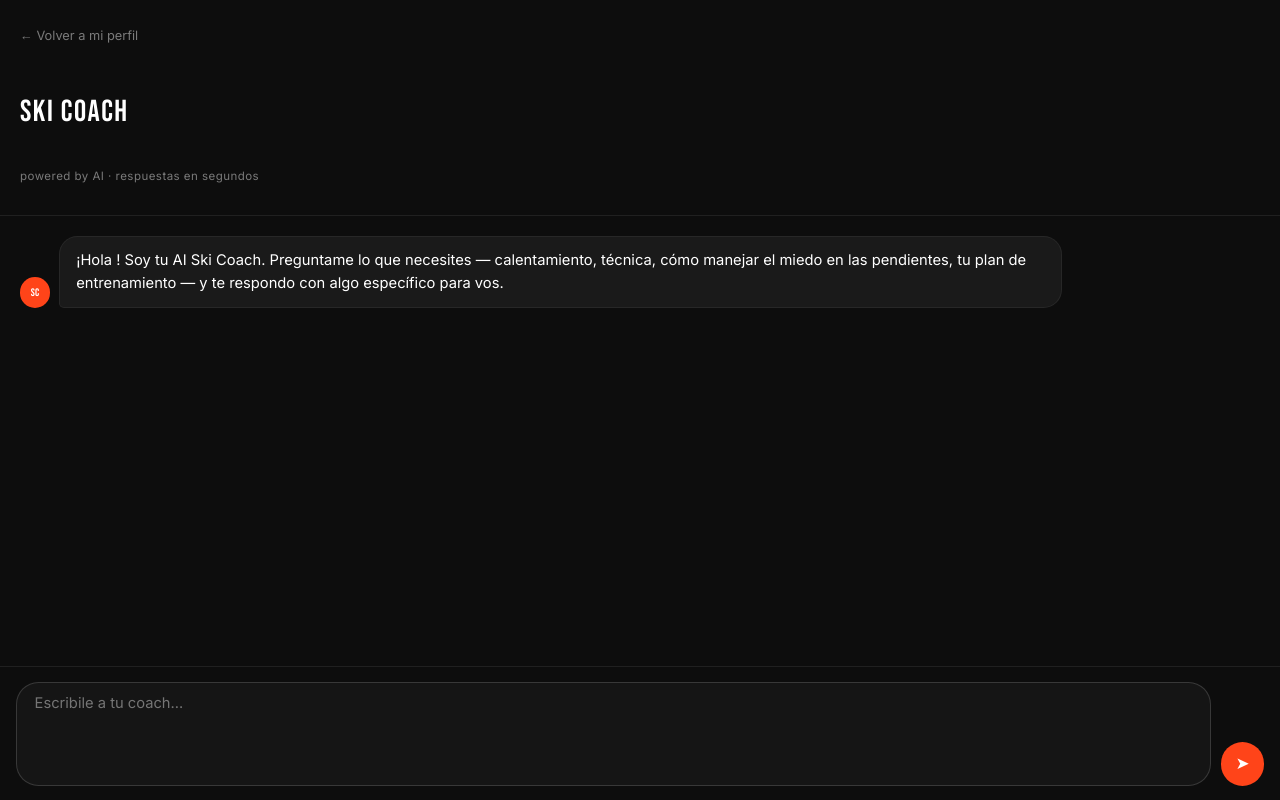
After one commit to santinotorres2204-dot/SKIAPP, a FastAPI app: template backend/app/templates/coach.html in a window 1280 px wide. The commit adds this page. Run offline with FastAPI, Linux system fonts and the light colour scheme; the template is opened without the code that fills it, so the values that code supplies are empty.

Commit message:
feat: AI Ski Coach Chat with mock responses and DB history
Co-Authored-By: Claude Sonnet 5 <noreply@anthropic.com>
Claude-Session: https://claude.ai/code/session_01D1trgT4ahwwADFyy98mbn7

```diff
--- a/backend/app/main.py
+++ b/backend/app/main.py
@@ -5,7 +5,20 @@ from sqlalchemy import text
 from pathlib import Path
 
 from app.database import engine
-from app.routers import achievements, admin, day_logs, passport, ride, runs, ski_ratings, trips, users, video_uploads
+from app.routers import (
+    achievements,
+    admin,
+    chat,
+    coach,
+    day_logs,
+    passport,
+    ride,
+    runs,
+    ski_ratings,
+    trips,
+    users,
+    video_uploads,
+)
 from app.storage import MEDIA_ROOT, SEASON_REVIEWS_ROOT
 
 app = FastAPI(title="Ski App API", version="0.1.0")
@@ -29,6 +42,8 @@ app.include_router(admin.router)
 app.include_router(passport.router)
 app.include_router(runs.router)
 app.include_router(ride.router)
+app.include_router(chat.router)
+app.include_router(coach.router)
 
 
 @app.get("/health")
--- a/backend/app/models/__init__.py
+++ b/backend/app/models/__init__.py
@@ -1,4 +1,5 @@
 from app.models.analysis_result import AnalysisResult
+from app.models.chat_message import ChatMessage
 from app.models.day_log import DayLog
 from app.models.run import Run
 from app.models.season_review import SeasonReview
@@ -20,4 +21,5 @@ __all__ = [
     "SeasonReview",
     "DayLog",
     "Run",
+    "ChatMessage",
 ]
--- a/backend/app/models/enums.py
+++ b/backend/app/models/enums.py
@@ -37,3 +37,8 @@ class AnalysisStatus(str, enum.Enum):
     PENDING = "pending"
     PROCESSED = "processed"
     FAILED = "failed"
+
+
+class ChatRole(str, enum.Enum):
+    USER = "user"
+    ASSISTANT = "assistant"
--- a/backend/app/models/user.py
+++ b/backend/app/models/user.py
@@ -28,3 +28,4 @@ class User(Base):
     day_logs = relationship("DayLog", back_populates="user", cascade="all, delete-orphan")
     joined_trip_links = relationship("TripParticipant", back_populates="user", cascade="all, delete-orphan")
     runs = relationship("Run", back_populates="user", cascade="all, delete-orphan")
+    chat_messages = relationship("ChatMessage", back_populates="user", cascade="all, delete-orphan")
--- a/backend/app/templates/base_user.html
+++ b/backend/app/templates/base_user.html
@@ -439,14 +439,15 @@
     padding: 1.6rem clamp(1.25rem, 4vw, 3rem) 0;
   }
   .site-nav .site-mark { padding: 0; }
-  .nav-ride {
+  .nav-links { display: flex; align-items: center; gap: 1.5rem; }
+  .nav-ride, .nav-coach {
     font-family: 'Bebas Neue', sans-serif;
     letter-spacing: 0.12em;
     font-size: 0.78rem;
     color: var(--flare-dark);
     border-bottom: none;
   }
-  .nav-ride:hover { color: var(--flare); }
+  .nav-ride:hover, .nav-coach:hover { color: var(--flare); }
 </style>
 {% block extra_head %}{% endblock %}
 </head>
@@ -454,7 +455,10 @@
 <nav class="site-nav">
   <a class="site-mark" href="/">Ski App</a>
   {% if user is defined %}
-  <a class="nav-ride" href="/ride?user_id={{ user.id }}">Ride Mode</a>
+  <div class="nav-links">
+    <a class="nav-coach" href="/coach?user_id={{ user.id }}">AI Coach</a>
+    <a class="nav-ride" href="/ride?user_id={{ user.id }}">Ride Mode</a>
+  </div>
   {% endif %}
 </nav>
 {% block content %}{% endblock %}
--- /dev/null
+++ b/backend/app/templates/coach.html
@@ -0,0 +1,309 @@
+{% extends "base_user.html" %}
+{% block title %}AI Ski Coach - {{ user.name }}{% endblock %}
+
+{% block extra_head %}
+<style>
+  /* Chat full-bleed (mismo patron que /ride): se superpone a todo lo demas
+     de base_user.html, incluida la nav. */
+  #coach-root {
+    position: fixed;
+    inset: 0;
+    z-index: 20;
+    background: #0d0d0d;
+    color: #fff;
+    font-family: 'Inter', system-ui, sans-serif;
+    display: flex;
+    flex-direction: column;
+  }
+  .coach-header {
+    flex-shrink: 0;
+    padding: 1.4rem 1.25rem 1.1rem;
+    border-bottom: 1px solid rgba(255, 255, 255, 0.08);
+  }
+  .coach-back {
+    display: inline-block;
+    font-size: 0.8rem;
+    color: rgba(255, 255, 255, 0.45);
+    margin-bottom: 0.7rem;
+    border-bottom: none;
+  }
+  .coach-back:hover { color: rgba(255, 255, 255, 0.8); }
+  .coach-title {
+    font-family: 'Bebas Neue', sans-serif;
+    letter-spacing: 0.05em;
+    font-size: 1.9rem;
+    color: #fff;
+  }
+  .coach-subtitle {
+    font-size: 0.72rem;
+    letter-spacing: 0.04em;
+    color: rgba(255, 255, 255, 0.45);
+    margin-top: 0.25rem;
+  }
+
+  .coach-messages {
+    flex: 1;
+    overflow-y: auto;
+    padding: 1.25rem;
+    display: flex;
+    flex-direction: column;
+    gap: 0.9rem;
+  }
+  .msg-row { display: flex; align-items: flex-end; gap: 0.55rem; max-width: 84%; }
+  .msg-row.user { align-self: flex-end; }
+  .msg-row.assistant { align-self: flex-start; }
+  .msg-avatar {
+    flex-shrink: 0;
+    width: 1.9rem;
+    height: 1.9rem;
+    border-radius: 50%;
+    background: var(--flare);
+    color: #fff;
+    display: flex;
+    align-items: center;
+    justify-content: center;
+    font-family: 'Bebas Neue', sans-serif;
+    font-size: 0.68rem;
+    letter-spacing: 0.02em;
+  }
+  .msg-bubble {
+    padding: 0.75rem 1rem;
+    border-radius: 1.15rem;
+    font-size: 0.92rem;
+    line-height: 1.55;
+    white-space: pre-wrap;
+    word-break: break-word;
+  }
+  .msg-row.user .msg-bubble { background: #e8420a; color: #fff; border-bottom-right-radius: 0.3rem; }
+  .msg-row.assistant .msg-bubble {
+    background: #1a1a1a;
+    color: #fff;
+    border: 1px solid rgba(255, 255, 255, 0.06);
+    border-bottom-left-radius: 0.3rem;
+  }
+
+  .typing-dots { display: flex; align-items: center; gap: 0.3rem; padding: 0.15rem 0.1rem; }
+  .typing-dots span {
+    width: 6px;
+    height: 6px;
+    border-radius: 50%;
+    background: rgba(255, 255, 255, 0.5);
+    animation: typing-pulse 1.2s infinite ease-in-out;
+  }
+  .typing-dots span:nth-child(2) { animation-delay: 0.2s; }
+  .typing-dots span:nth-child(3) { animation-delay: 0.4s; }
+  @keyframes typing-pulse {
+    0%, 60%, 100% { opacity: 0.3; transform: translateY(0); }
+    30% { opacity: 1; transform: translateY(-3px); }
+  }
+
+  .coach-input-bar {
+    flex-shrink: 0;
+    display: flex;
+    align-items: flex-end;
+    gap: 0.6rem;
+    padding: 0.9rem 1rem;
+    padding-bottom: calc(0.9rem + env(safe-area-inset-bottom, 0px));
+    border-top: 1px solid rgba(255, 255, 255, 0.08);
+    background: #0d0d0d;
+  }
+  .coach-input {
+    flex: 1;
+    resize: none;
+    max-height: 6.5rem;
+    border: 1px solid rgba(255, 255, 255, 0.15);
+    border-radius: 1.4rem;
+    background: #151515;
+    color: #fff;
+    padding: 0.65rem 1.1rem;
+    font-family: 'Inter', sans-serif;
+    font-size: 0.92rem;
+    line-height: 1.4;
+  }
+  .coach-input:focus { outline: none; border-color: var(--flare); }
+  .coach-input:disabled { opacity: 0.5; }
+  .coach-send {
+    flex-shrink: 0;
+    width: 2.7rem;
+    height: 2.7rem;
+    border-radius: 50%;
+    border: none;
+    background: var(--flare);
+    color: #fff;
+    cursor: pointer;
+    font-size: 1.05rem;
+    line-height: 1;
+  }
+  .coach-send:disabled { background: #333; color: rgba(255, 255, 255, 0.4); cursor: not-allowed; }
+</style>
+{% endblock %}
+
+{% block content %}
+<div id="coach-root" data-user-id="{{ user.id }}" data-user-name="{{ user.name }}">
+  <header class="coach-header">
+    <a class="coach-back" href="/passport/{{ user.id }}">&larr; Volver a mi perfil</a>
+    <p class="coach-title">SKI COACH</p>
+    <p class="coach-subtitle">powered by AI · respuestas en segundos</p>
+  </header>
+
+  <div class="coach-messages" id="coach-messages"></div>
+
+  <form class="coach-input-bar" id="coach-form">
+    <textarea
+      id="coach-input"
+      class="coach-input"
+      rows="1"
+      maxlength="4000"
+      placeholder="Escribile a tu coach…"
+    ></textarea>
+    <button type="submit" class="coach-send" id="coach-send" aria-label="Enviar">➤</button>
+  </form>
+</div>
+
+<script>
+(function () {
+  var root = document.getElementById('coach-root');
+  var userId = Number(root.dataset.userId);
+  var userName = root.dataset.userName;
+
+  var messagesEl = document.getElementById('coach-messages');
+  var form = document.getElementById('coach-form');
+  var input = document.getElementById('coach-input');
+  var sendBtn = document.getElementById('coach-send');
+
+  function scrollToBottom() {
+    messagesEl.scrollTop = messagesEl.scrollHeight;
+  }
+
+  function renderMessage(role, content) {
+    var row = document.createElement('div');
+    row.className = 'msg-row ' + role;
+
+    if (role === 'assistant') {
+      var avatar = document.createElement('div');
+      avatar.className = 'msg-avatar';
+      avatar.textContent = 'SC';
+      row.appendChild(avatar);
+    }
+
+    var bubble = document.createElement('div');
+    bubble.className = 'msg-bubble';
+    bubble.textContent = content;
+    row.appendChild(bubble);
+
+    messagesEl.appendChild(row);
+    scrollToBottom();
+    return row;
+  }
+
+  function showTyping() {
+    var row = document.createElement('div');
+    row.className = 'msg-row assistant';
+    row.id = 'typing-row';
+
+    var avatar = document.createElement('div');
+    avatar.className = 'msg-avatar';
+    avatar.textContent = 'SC';
+
+    var bubble = document.createElement('div');
+    bubble.className = 'msg-bubble';
+    var dots = document.createElement('div');
+    dots.className = 'typing-dots';
+    dots.innerHTML = '<span></span><span></span><span></span>';
+    bubble.appendChild(dots);
+
+    row.appendChild(avatar);
+    row.appendChild(bubble);
+    messagesEl.appendChild(row);
+    scrollToBottom();
+  }
+
+  function hideTyping() {
+    var row = document.getElementById('typing-row');
+    if (row) row.remove();
+  }
+
+  function renderWelcome() {
+    renderMessage(
+      'assistant',
+      '¡Hola ' + userName + '! Soy tu AI Ski Coach. Preguntame lo que necesites — calentamiento, ' +
+      'técnica, cómo manejar el miedo en las pendientes, tu plan de entrenamiento — y te respondo con ' +
+      'algo específico para vos.'
+    );
+  }
+
+  function loadHistory() {
+    fetch('/api/chat/history?user_id=' + userId)
+      .then(function (res) {
+        if (!res.ok) throw new Error('history failed');
+        return res.json();
+      })
+      .then(function (messages) {
+        if (!messages.length) {
+          renderWelcome();
+          return;
+        }
+        messages.forEach(function (m) { renderMessage(m.role, m.content); });
+      })
+      .catch(function () {
+        renderWelcome();
+      });
+  }
+
+  function autoGrow() {
+    input.style.height = 'auto';
+    input.style.height = Math.min(input.scrollHeight, 104) + 'px';
+  }
+  input.addEventListener('input', autoGrow);
+
+  input.addEventListener('keydown', function (e) {
+    if (e.key === 'Enter' && !e.shiftKey) {
+      e.preventDefault();
+      form.requestSubmit();
+    }
+  });
+
+  form.addEventListener('submit', function (e) {
+    e.preventDefault();
+    var text = input.value.trim();
+    if (!text || input.disabled) return;
+
+    renderMessage('user', text);
+    input.value = '';
+    autoGrow();
+    input.disabled = true;
+    sendBtn.disabled = true;
+    showTyping();
+
+    fetch('/api/chat/message?user_id=' + userId, {
+      method: 'POST',
+      headers: { 'Content-Type': 'application/json' },
+      body: JSON.stringify({ message: text }),
+    })
+      .then(function (res) {
+        if (!res.ok) throw new Error('chat failed');
+        return res.json();
+      })
+      .then(function (data) {
+        setTimeout(function () {
+          hideTyping();
+          renderMessage('assistant', data.response);
+          input.disabled = false;
+          sendBtn.disabled = false;
+          input.focus();
+        }, 1500);
+      })
+      .catch(function () {
+        setTimeout(function () {
+          hideTyping();
+          renderMessage('assistant', 'Uy, tuve un problema para responder. Probá de nuevo en un momento.');
+          input.disabled = false;
+          sendBtn.disabled = false;
+        }, 1500);
+      });
+  });
+
+  loadHistory();
+})();
+</script>
+{% endblock %}
```
Also changed, not shown: backend/alembic/versions/0006_add_chat_messages.py (added, +33 -0 lines), backend/app/models/chat_message.py (added, +27 -0 lines), backend/app/routers/chat.py (added, +46 -0 lines), backend/app/routers/coach.py (added, +29 -0 lines), backend/app/schemas/chat.py (added, +21 -0 lines), backend/app/services/coach.py (added, +116 -0 lines), backend/app/services/__init__.py (added).
